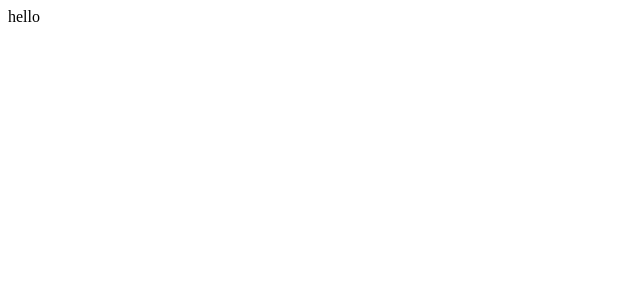
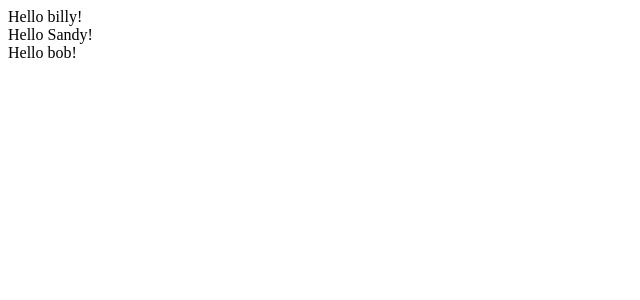
Before and after one commit to NathanielPather/Ts-React, a React (Vite) app: page / in a window 1280 px wide. Shown: the top 300 px of the page, without its empty margins (0-640 px from the left). Built offline with nearby package versions, Linux system fonts and the light colour scheme.

Commit message:
Add hello component

```diff
--- a/src/App.tsx
+++ b/src/App.tsx
@@ -1,5 +1,13 @@
+import HelloComponent from "./HelloComponent";
+
 export default function App() {
+
+
   return (
-    <div>hello</div>
+    <div>
+      <HelloComponent name="billy" />
+      <HelloComponent name="Sandy"/>
+      <HelloComponent name="bob"/>
+    </div>
   )
 }
--- /dev/null
+++ b/src/HelloComponent.tsx
@@ -0,0 +1,5 @@
+  export default function HelloComponent(props: {name: string}) {
+    return (
+        <div>Hello {props.name}!</div>
+    )
+  }
```
